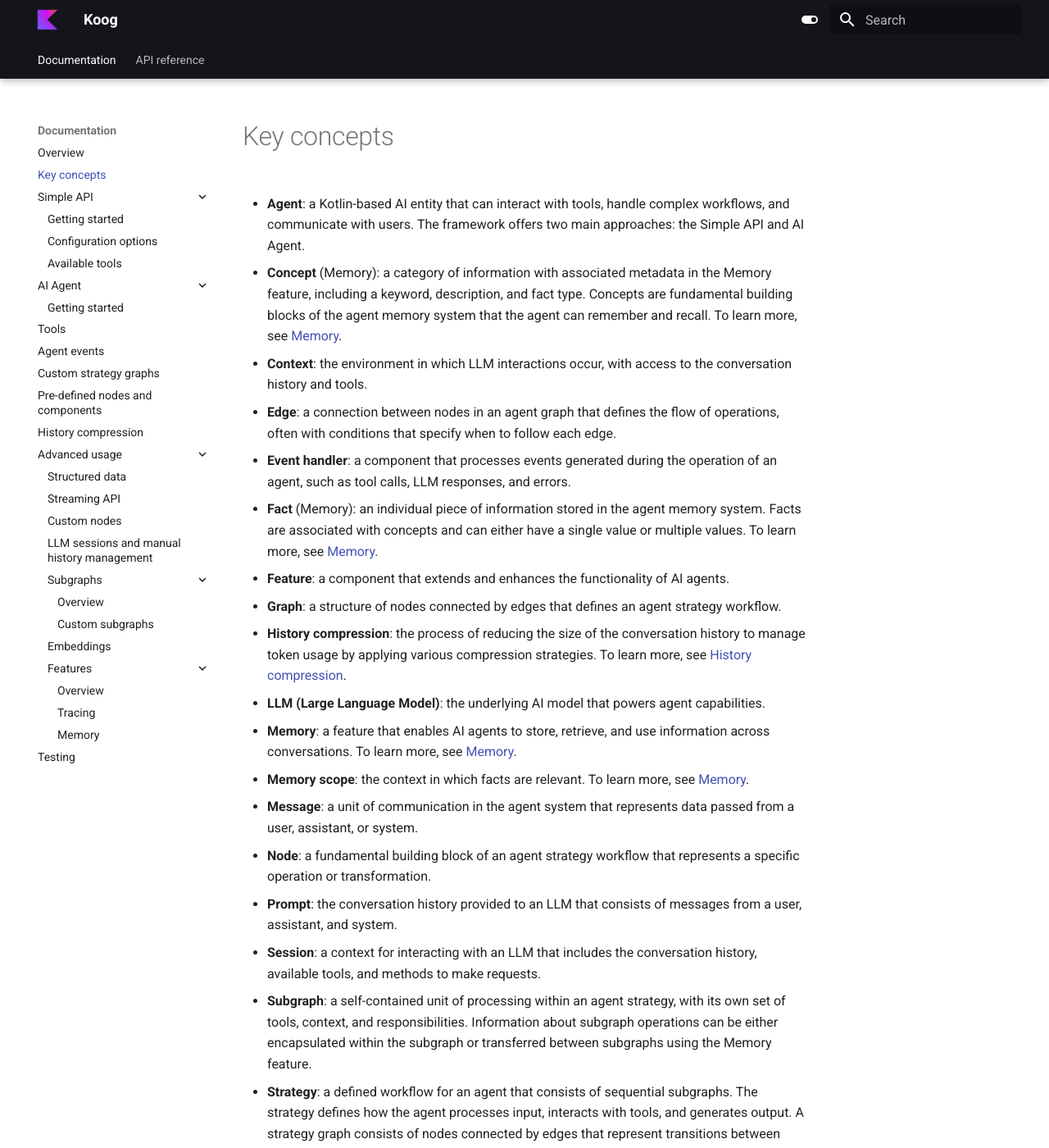
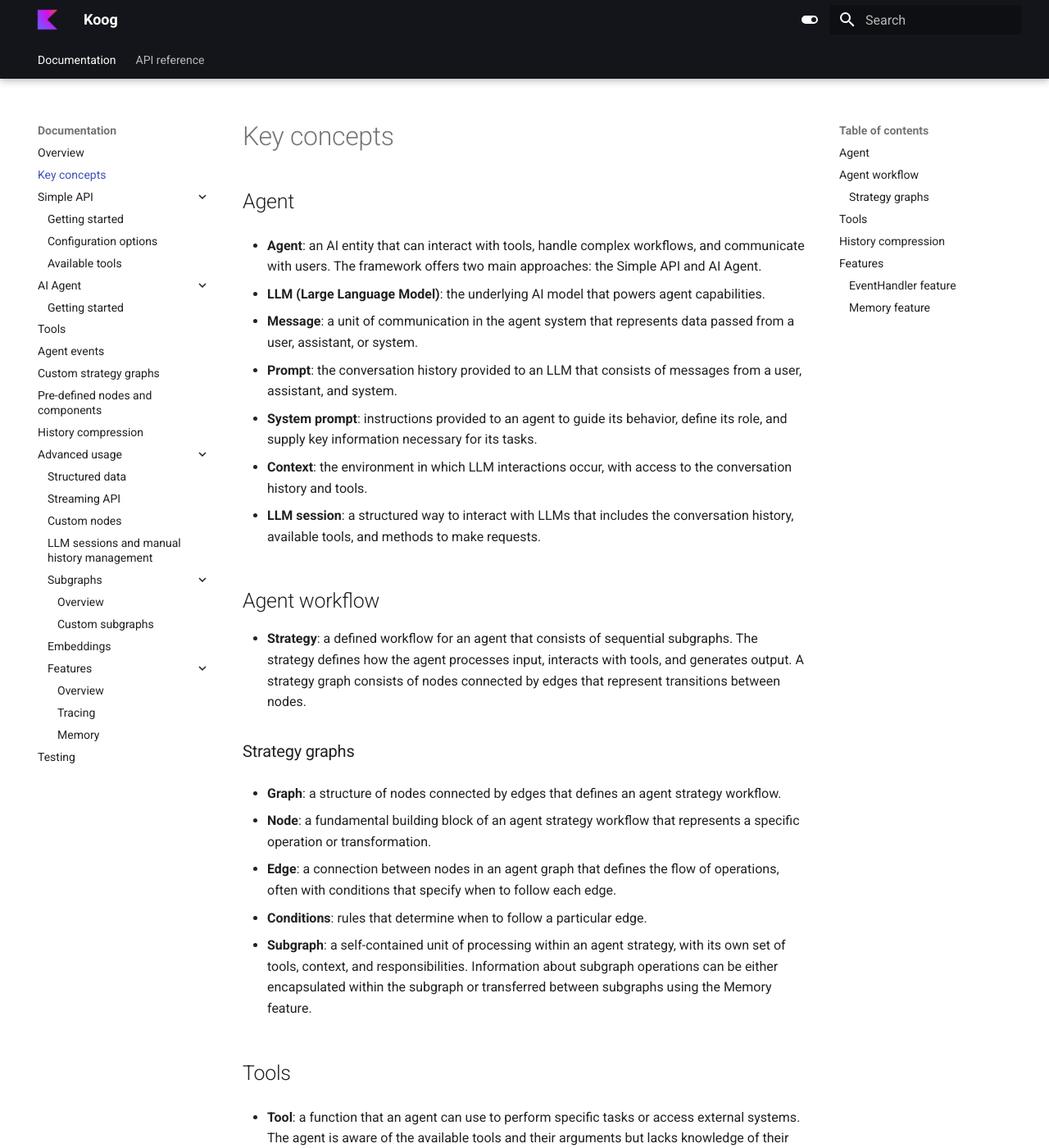
Before and after one commit to JetBrains/koog-docs, an MkDocs documentation site: the page built from docs/key-concepts.md, in a window 1280 px wide and 1400 px high. Shown: the whole window at 82% size. Built offline with MkDocs 1.6.1 and Material for MkDocs 9.7.7, drawn with Linux system fonts in a browser that asks for light colours; some of the changed text lies outside the part shown.

Commit message:
[JBAI-14104] Update Key concepts

```diff
--- a/docs/key-concepts.md
+++ b/docs/key-concepts.md
@@ -1,56 +1,46 @@
 # Key concepts
 
-- **Agent**: a Kotlin-based AI entity that can interact with tools, handle complex workflows, and communicate with
+## Agent
+
+- **Agent**: an AI entity that can interact with tools, handle complex workflows, and communicate with
   users. The framework offers two main approaches: the Simple API and AI Agent.
 
-- **Concept** (Memory): a category of information with associated metadata in the Memory feature, including a keyword,
-  description, and fact type. Concepts are fundamental building blocks of the agent memory system that the agent can remember and recall.
-  To learn more, see [Memory](memory.md).
+- **LLM (Large Language Model)**: the underlying AI model that powers agent capabilities.
+
+- **Message**: a unit of communication in the agent system that represents data passed from a user, assistant, or system.
+
+- **Prompt**: the conversation history provided to an LLM that consists of messages from a user, assistant, and system.
+
+- **System prompt**: instructions provided to an agent to guide its behavior, define its role, and supply key information necessary for its tasks.
 
 - **Context**: the environment in which LLM interactions occur, with access to the conversation history and
   tools.
 
+- **LLM session**: a structured way to interact with LLMs that includes the conversation history, available tools,
+  and methods to make requests.
+
+## Agent workflow
+
+- **Strategy**: a defined workflow for an agent that consists of sequential subgraphs.
+  The strategy defines how the agent processes input, interacts with tools, and generates output.
+  A strategy graph consists of nodes connected by edges that represent transitions between nodes.
+
+### Strategy graphs
+
+- **Graph**: a structure of nodes connected by edges that defines an agent strategy workflow.
+
+- **Node**: a fundamental building block of an agent strategy workflow that represents a specific operation or transformation.
+
 - **Edge**: a connection between nodes in an agent graph that defines the flow of operations, often with conditions
   that specify when to follow each edge.
 
-- **Event handler**: a component that processes events generated during the operation of an agent, such as tool calls, LLM
-  responses, and errors.
-
-- **Fact** (Memory): an individual piece of information stored in the agent memory system.
-  Facts are associated with concepts and can either have a single value or multiple values.
-  To learn more, see [Memory](memory.md).
-
-- **Feature**: a component that extends and enhances the functionality of AI agents.
-
-- **Graph**: a structure of nodes connected by edges that defines an agent strategy workflow.
-
-- **History compression**: the process of reducing the size of the conversation history to manage token usage by applying various compression strategies.
-  To learn more, see [History compression](history-compression.md).
-
-- **LLM (Large Language Model)**: the underlying AI model that powers agent capabilities.
-
-- **Memory**: a feature that enables AI agents to store, retrieve, and use information across conversations. To learn more, see [Memory](memory.md).
-
-- **Memory scope**: the context in which facts are relevant. To learn more, see [Memory](memory.md).
-
-- **Message**: a unit of communication in the agent system that represents data passed from a user, assistant, or system.
-
-- **Node**: a fundamental building block of an agent strategy workflow that represents a specific operation or transformation.
-
-- **Prompt**: the conversation history provided to an LLM that consists of messages from a user, assistant, and system.
-
-- **Session**: a context for interacting with an LLM that includes the conversation history, available tools,
-  and methods to make requests.
+- **Conditions**: rules that determine when to follow a particular edge.
 
 - **Subgraph**: a self-contained unit of processing within an agent strategy, with its own set of tools, context, and
   responsibilities. Information about subgraph operations can be either encapsulated within the subgraph or transferred between
   subgraphs using the Memory feature.
 
-- **Strategy**: a defined workflow for an agent that consists of sequential subgraphs.
-  The strategy defines how the agent processes input, interacts with tools, and generates output.
-  A strategy graph consists of nodes connected by edges that represent transitions between nodes.
-
-- **System prompt**: instructions provided to an agent to guide its behavior and define its role. The instructions can also provide context for the agent.
+## Tools
 
 - **Tool**: a function that an agent can use to perform specific tasks or access external systems. The agent is aware of the
   available tools and their arguments but lacks knowledge of their implementation details.
@@ -62,3 +52,31 @@
 - **Tool registry**: a list of tools available to an agent. The registry informs the agent about the available tools.
 
 - **Tool result**: an output produced by running a tool. For example, if the tool is a method, the result would be its return value.
+
+## History compression
+
+- **History compression**: the process of reducing the size of the conversation history to manage token usage by applying various compression strategies.
+  To learn more, see [History compression](history-compression.md).
+
+## Features
+
+- **Feature**: a component that extends and enhances the functionality of AI agents.
+
+### EventHandler feature
+
+- **Event handler**: a component that processes events generated during the operation of an agent, such as tool calls, LLM
+  responses, and errors.
+
+### Memory feature
+
+- **Memory**: a feature that enables AI agents to store, retrieve, and use information across conversations. To learn more, see [Memory](memory.md).
+
+- **Concept**: a category of information with associated metadata in the Memory feature, including a keyword,
+  description, and fact type. Concepts are fundamental building blocks of the agent memory system that the agent can remember and recall.
+  To learn more, see [Memory](memory.md).
+
+- **Fact**: an individual piece of information stored in the agent memory system.
+  Facts are associated with concepts and can either have a single value or multiple values.
+  To learn more, see [Memory](memory.md).
+
+- **Memory scope**: the context in which facts are relevant. To learn more, see [Memory](memory.md).
```
